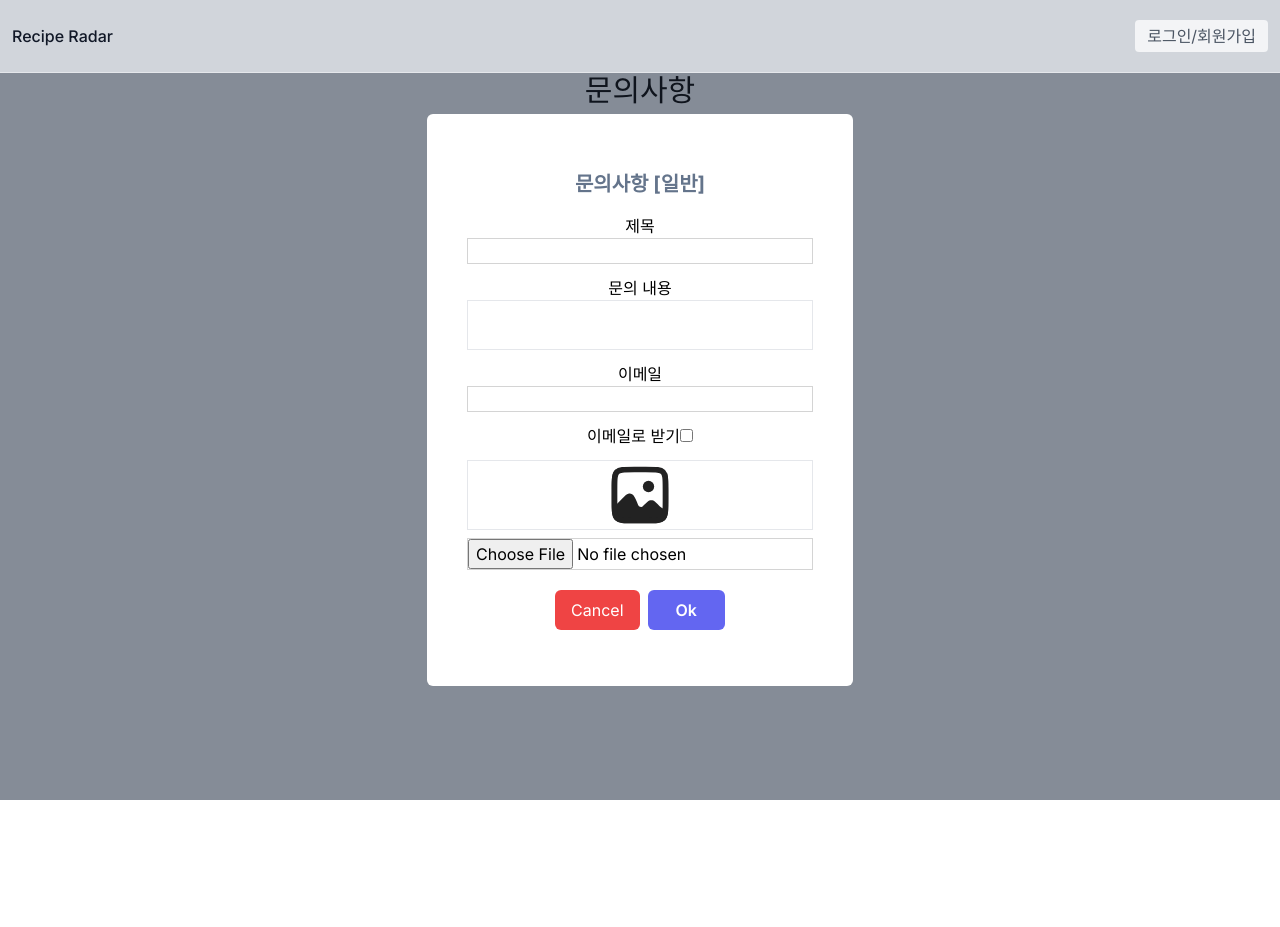
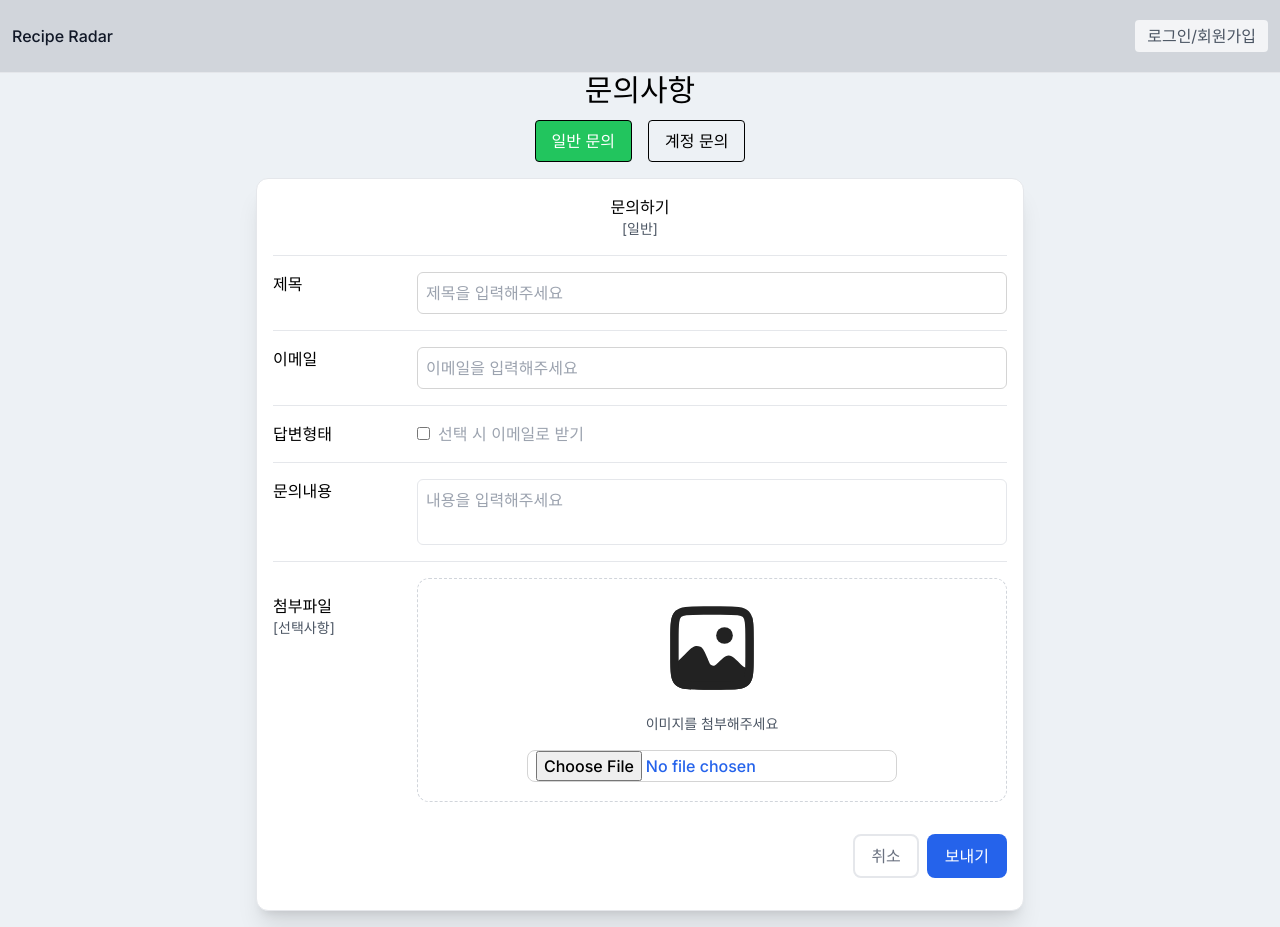
Before and after one commit to Teeeeeeeam/Recipe-FE, a Next.js app: page /question in a window 1280 px wide. Both pictures are taken after a click on the button "일반 문의". Before the commit the page ends 800 px from the top, so only its background shows below. Built offline with nearby package versions, Linux system fonts and the light colour scheme; no server answers.

Commit message:
♻️Refactor: 문의사항-양식을 채우지 못 했을 경우 프론트 영역에서 api요청 블락 및 디자인 수정

```diff
--- a/src/app/question/page.tsx
+++ b/src/app/question/page.tsx
@@ -34,18 +34,27 @@ export default function Question() {
           variety === 'account' ? 'ACCOUNT_INQUIRY' : 'GENERAL_INQUIRY',
         title,
         questionContent: content,
-        answer: variety === 'account' || agreeEmail ? 'EMAIL' : 'NONE',
+        answer: variety === 'account' ? 'Email' : agreeEmail ? 'EMAIL' : 'NONE',
         answerEmail: email,
       }
       const postFile = file
+      if (
+        req.title === '' ||
+        req.questionContent === '' ||
+        req.answerEmail === ''
+      ) {
+        alert('모두 작성해주세요')
+      } else {
         if (variety === 'general') {
           await sendQuestion('/api/user/question', req, postFile)
         }
         if (variety === 'account') {
           await sendQuestion('/api/question', req, postFile)
         }
+        alert('문의사항 등록 완료!')
         setIsClick(false)
         resetForm()
+      }
     } catch (error) {
       console.log(error)
     }
@@ -79,122 +88,129 @@ export default function Question() {
   }, [file])
 
   return (
-    <>
+    <div className="relative">
       <div className="w-1/3 mx-auto">
         <h3 className="text-3xl text-center mb-3">문의사항</h3>
-        <ul className="flex justify-around">
-          <li>
+        <div className="flex flex-col justify-center sm:flex-row gap-4">
           <button
             onClick={() => {
               setVariety('general')
-                setIsClick(true)
+              setAgreeEmail(false)
+              setIsClick((prev) => !prev)
             }}
-              className="block py-3"
+            className={`px-4 py-2 border border-black text-black rounded ${variety === 'general' && 'bg-green-500 text-white'}`}
           >
             일반 문의
           </button>
-          </li>
-          <li>
-            {' '}
           <button
             onClick={() => {
               setVariety('account')
-                setIsClick(true)
+              setIsClick((prev) => !prev)
             }}
-              className="block py-3"
+            className={`px-4 py-2 border border-black text-black rounded ${variety === 'account' && 'bg-green-500 text-white'}`}
           >
             계정 문의
           </button>
-          </li>
-        </ul>
+        </div>
       </div>
 
       {isClick && (
-        <div className="bg-slate-800 bg-opacity-50 flex justify-center items-center fixed top-0 right-0 bottom-0 left-0">
-          <div className="bg-white px-10 py-14 rounded-md text-center">
-            <p className="text-xl mb-4 font-bold text-slate-500">
-              문의사항 {variety === 'general' ? '[일반]' : '[계정]'}
+        <div className="">
+          <div className="bg-white my-4 max-w-screen-md border px-4 shadow-xl sm:mx-4 sm:rounded-xl sm:px-4 sm:py-4 md:mx-auto">
+            <div className="flex flex-col border-b pb-4 justify-center items-center">
+              <p className="font-medium">문의하기</p>
+              <p className="text-sm text-gray-600">
+                {variety === 'general' ? '[일반]' : '[계정]'}
               </p>
-            <form className="flex felx-wrap flex-col">
-              <ul>
-                <li className="mb-3">
-                  <label>제목</label>
+            </div>
+            <div className="flex flex-col gap-4 border-b py-4 sm:flex-row">
+              <p className="shrink-0 w-32 font-medium">제목</p>
               <input
                 type="text"
                 onChange={(e) => setTitle(e.target.value)}
-                    className="block w-full"
+                placeholder="제목을 입력해주세요"
+                className="w-full rounded-md border bg-white px-2 py-2 outline-none ring-blue-600 focus:ring-1"
               />
-                </li>
-                <li className="mb-3">
-                  <label>문의 내용</label>
-                  <textarea
-                    onChange={(e) => setContent(e.target.value)}
-                    className="block w-full border"
-                  ></textarea>
-                </li>
-                <li className="mb-3">
-                  <label>이메일</label>
+            </div>
+            <div className="flex flex-col gap-4 border-b py-4 sm:flex-row">
+              <p className="shrink-0 w-32 font-medium">이메일</p>
               <input
                 type="email"
-                    className="block w-full"
                 onChange={(e) => setEmail(e.target.value)}
+                placeholder="이메일을 입력해주세요"
+                className="w-full rounded-md border bg-white px-2 py-2 outline-none ring-blue-600 focus:ring-1"
               />
-                </li>
-                <li className="mb-3">
-                  <label>이메일로 받기</label>
+            </div>
+            <div className="flex flex-col gap-4 border-b py-4 sm:flex-row">
+              <p className="w-32 font-medium">답변형태</p>
+              <div>
                 <input
                   type="checkbox"
                   onChange={() =>
-                      variety === 'account' ? null : setAgreeEmail(!agreeEmail)
+                    variety === 'account'
+                      ? null
+                      : setAgreeEmail((prev) => !prev)
                   }
-                    checked={variety === 'account' ? true : undefined}
+                  checked={variety === 'account' ? true : agreeEmail}
+                  placeholder="이메일을 입력해주세요"
+                  className="mr-2"
                 />
-                </li>
-                <li className="mb-5">
-                  <div className="space-y-2">
-                    <div className="flex items-center justify-center w-full  border">
+                <span className="text-gray-400">선택 시 이메일로 받기</span>
+              </div>
+            </div>
+            <div className="flex flex-col gap-4 border-b py-4 sm:flex-row">
+              <p className="shrink-0 w-32 font-medium">문의내용</p>
+              <textarea
+                onChange={(e) => setContent(e.target.value)}
+                placeholder="내용을 입력해주세요"
+                className="w-full rounded-md border bg-white px-2 py-2 outline-none ring-blue-600 focus:ring-1"
+              ></textarea>
+            </div>
+            <div className="flex flex-col gap-4 py-4  lg:flex-row">
+              <div className="shrink-0 w-32  sm:py-4">
+                <p className="mb-auto font-medium">첨부파일</p>
+                <p className="text-sm text-gray-600">&#91;선택사항&#93;</p>
+              </div>
+              <div className="flex h-56 w-full flex-col items-center justify-center gap-4 rounded-xl border border-dashed border-gray-300 p-5 text-center">
                 <Image
                   src={thisImage ? thisImage : `/svg/img-box.svg`}
-                        alt="이미지 미리보기"
-                        width={180}
-                        height={180}
-                        className="w-1/5"
+                  alt="첨부파일 이미지"
+                  width={100}
+                  height={100}
+                  className=""
                 />
-                    </div>
+                <p className="text-sm text-gray-600">이미지를 첨부해주세요</p>
                 <input
                   type="file"
                   accept="image/*"
                   ref={imgRef}
                   onChange={uploadImg}
-                      className="w-full"
-                      required
+                  className="max-w-full rounded-lg px-2 font-medium text-blue-600 outline-none ring-blue-600 focus:ring-1"
                 />
               </div>
-                </li>
-              </ul>
-              <div>
+            </div>
+            <div className="flex justify-end py-4">
               <button
                 type="button"
                 onClick={() => {
                   setIsClick(false)
                   setAgreeEmail(false)
                 }}
-                  className="bg-red-500 px-4 py-2 rounded-md text-md text-white"
+                className="mr-2 rounded-lg border-2 px-4 py-2 font-medium text-gray-500 focus:outline-none focus:ring hover:bg-gray-200"
               >
-                  Cancel
+                취소
               </button>
               <button
                 type="button"
                 onClick={() => submitHandler()}
-                  className="bg-indigo-500 px-7 py-2 ml-2 rounded-md text-md text-white font-semibold"
+                className="rounded-lg border-2 border-transparent bg-blue-600 px-4 py-2 font-medium text-white focus:outline-none focus:ring hover:bg-blue-700"
               >
-                  Ok
+                보내기
               </button>
             </div>
-            </form>
           </div>
         </div>
       )}
-    </>
+    </div>
   )
 }
```
Lines whose indentation alone changed are shown as unchanged.
